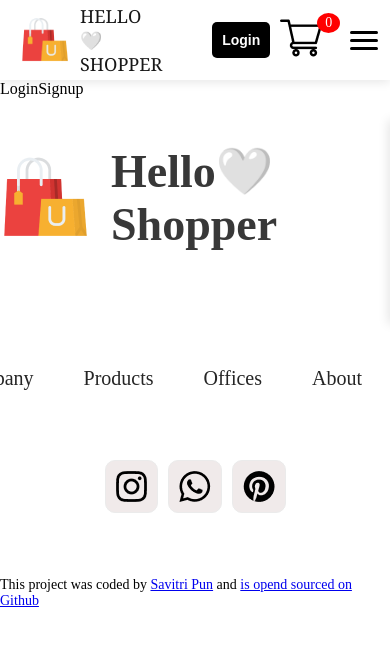
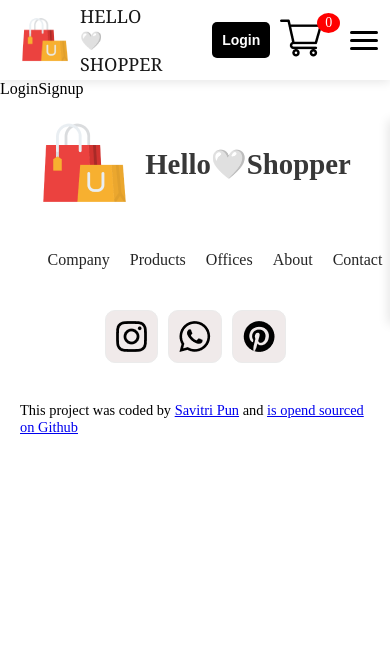
Before and after one commit to punSavitri/react-ecommerce-app, a React (Create React App) app: page /login in a window 390 px wide. Shown: the top 646 px of the page. Built offline with nearby package versions, Linux system fonts and the light colour scheme.

Commit message:
edited Footer.css for full responsiveness

```diff
--- a/src/components/footer/Footer.css
+++ b/src/components/footer/Footer.css
@@ -3,31 +3,32 @@
   flex-direction: column;
   justify-content: center;
   align-items: center;
-  gap: 50px;
+  gap: 40px;
+  padding: 20px;
 }
 .footer-logo {
   display: flex;
   align-items: center;
-  gap: 20px;
+  gap: 15px;
 }
 .footer-logo p {
   color: #383838;
-  font-size: 46px;
+  font-size: 2.5rem;
   font-weight: 700;
 }
 .footer-links {
   display: flex;
   list-style: none;
-  gap: 50px;
+  gap: 40px;
   color: #252525;
-  font-size: 20px;
+  font-size: 1.2rem;
+  justify-content: center;
 }
 .footer-links li {
   cursor: pointer;
 }
 .footer-socials-icon {
   display: flex;
-  flex-direction: row;
   justify-content: center;
   gap: 10px;
 }
@@ -42,8 +43,39 @@
   display: flex;
   flex-direction: column;
   align-items: center;
-  font-size: 14px;
+  font-size: 0.9rem;
   width: 100%;
-  margin-bottom: 30px;
-  gap: 20px;
+  margin-bottom: 20px;
+  gap: 15px;
 }
+/* added Media queried for full responsiveness */
+
+/* small laptops (769px - 1024px) */
+@media (max-width: 1024px) {
+  .footer-links {
+    gap: 35px;
+  }
+}
+/*Tablets (481px - 768px)  */
+@media (max-width: 768px) {
+  .footer-logo p {
+    font-size: 2rem;
+  }
+  .footer-links {
+    gap: 30px;
+    font-size: 1.1rem;
+  }
+}
+/* mobile(max-widht: 480px) */
+@media (max-width: 480px) {
+  .footer {
+    gap: 25px;
+  }
+  .footer-logo p {
+    font-size: 1.8rem;
+  }
+  .footer-links {
+    gap: 20px;
+    font-size: 1rem;
+  }
+}
--- a/src/components/newsletter/NewsLetter.css
+++ b/src/components/newsletter/NewsLetter.css
@@ -46,13 +46,13 @@
   width: 200px;
   height: 70px;
   border-radius: 80px;
-  background: #ff4141;
-  color: #000;
+  background: #635f5f;
+  color: #FFF;
   font-size: 16px;
   cursor: pointer;
   outline: none;
 }
 .newsletter div button:hover {
-  background: #ca6666;
-  color: #fff;
+  background: #b7b3b3;
+  color: #000;
 }
```
